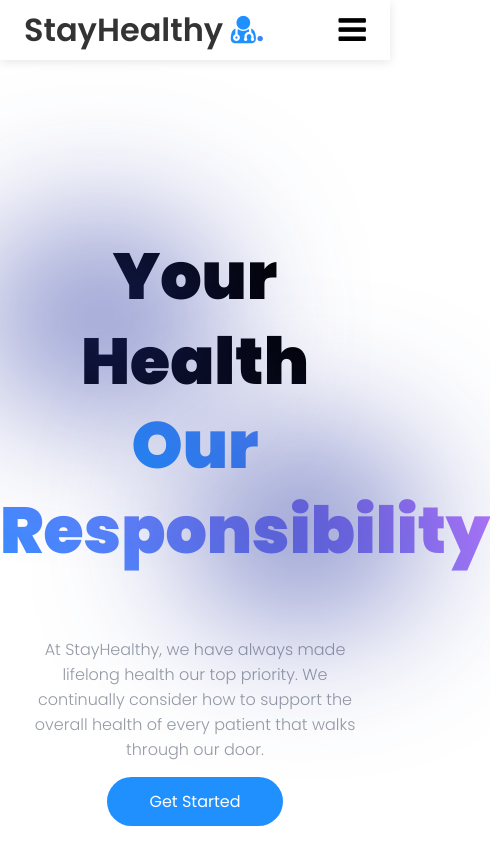
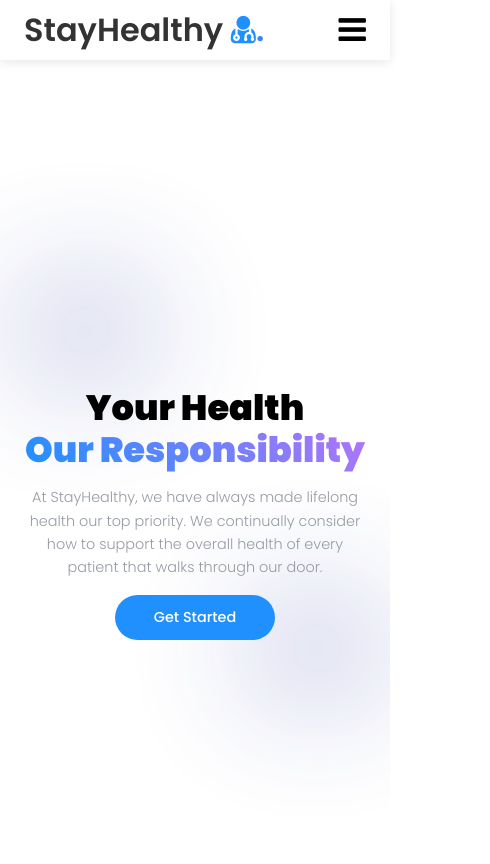
Before and after one commit to Emic21/med_app, a React (Create React App) app: page / in a window 390 px wide. Shown: the top 864 px of the page, 490 px wide, since content can reach past the window. Built offline with nearby package versions, Linux system fonts and the light colour scheme.

Commit message:
Update LandingPage.css

```diff
--- a/src/Components/Landing_Page/LandingPage.css
+++ b/src/Components/Landing_Page/LandingPage.css
@@ -3,183 +3,326 @@
     font-family: "Poppins", sans-serif;
     box-sizing: border-box;
 }
+
 .hero-section {
-    height: 100vh;
-    padding-top: 15rem;
+    min-height: 100vh;
+    padding: 8rem 1rem 2rem;
     background-color: transparent;
-    z-index: -1;
+    position: relative;
+    overflow: hidden;
+    display: flex;
+    flex-direction: column;
+    justify-content: center;
 }
+
 .hero-section .flex-hero {
     flex-direction: column;
-    gap: 30px;
-    text-align:center;
+    gap: 1.5rem;
+    text-align: center;
+    max-width: 1200px;
+    margin: 0 auto;
+    width: 100%;
 }
 
 .hero-section .flex-hero h1 {
-    font-size: 65px;
+    font-size: clamp(2.5rem, 5vw, 4rem);
     font-weight: 900;
+    line-height: 1.2;
+    padding: 0 1rem;
 }
+
 .text-gradient {
     background: linear-gradient(45deg,#2190FF 2.34%,#b673f8 100.78%);
     -webkit-background-clip: text;
     background-clip: text;
     -webkit-text-fill-color: transparent;
 }
+
 .hero-section h4 {
-    font-size: 22px;
+    font-size: clamp(1rem, 2.5vw, 1.4rem);
     font-weight: 300;
     text-align: center;
-    padding: 12px 14rem;
-    color:#969BA5;
+    color: #969BA5;
+    line-height: 1.6;
+    padding: 0 1rem;
+    max-width: 800px;
+    margin: 0 auto;
 }
 
 .hero-section .button {
-    padding: 0.7rem 2rem;
+    padding: 0.8rem 2rem;
     border-radius: 25px;
     background-color: #2190FF;
     color: #fff;
     border: 1px solid transparent;
-    width: 15%;
-    margin-top:15px;
+    font-size: 1rem;
+    font-weight: 500;
+    cursor: pointer;
+    transition: all 0.3s ease;
+    display: inline-block;
+    min-width: 180px;
+    max-width: 250px;
+    width: auto;
+    margin: 1rem auto;
+}
+
+.hero-section .button-container {
+    display: flex;
+    justify-content: center;
+    width: 100%;
+    margin-top: 1rem;
 }
 
 .hero-section div:nth-child(2) {
-    margin-top: 4rem;
+    margin-top: 2rem;
 }
 
 .hero-section .image {
     flex-direction: column;
     justify-content: center;
     align-items: center;
-    gap: 0px;
+    gap: 0;
+    max-width: 100%;
+    margin: 0 auto;
 }
 
+.hero-section .image img {
+    max-width: 100%;
+    height: auto;
+}
 
-
-
+/* Lists and Links */
 ul {
     list-style: none;
+    padding: 0;
 }
 
 a {
     text-decoration: none;
     color: #333;
+    transition: color 0.3s ease;
 }
 
-h1,
-h2 {
+h1, h2 {
     line-height: 1.3;
     margin: 15px 0;
 }
 
-
-
+/* Buttons */
 button {
-    transition: all 0.5s ease-in-out;
+    transition: all 0.3s ease;
     font-size: 1em;
     padding: 1em;
-    width: 100%;
     border-radius: 5px;
     margin-top: 10px;
+    border: none;
+    cursor: pointer;
 }
-
 
 .button:hover {
     transform: scale(0.98);
+    background-color: #1a7cdd;
 }
-
-
-@media screen and (max-width:980px) {
-    .hero-section h1 {
-        text-align: center;
-    }
-    .hero-section {
-        padding-top: 12rem;
-    }
-    .hero-section h4 {
-        font-size: 21px;
-        text-align: center;
-        padding: 0px 4rem;
-    }
-    .image {
-        width: 500px;
-    }
-    .hero-section .button{
-        margin-top:15px;
-        width: 45%;
-    }
-
-}
-
-@media screen and (max-width:400px) {
-    .hero-section h1 {
-        font-size: 35px;
-    }
-
-    .hero-section {
-        padding-top: 10rem;
-    }
-    .hero-section h4 {
-        font-size: 16px;
-        padding: 0px 2rem;
-    }
-
-}
-
-
-
-button,
-a,
-li {
-    cursor: pointer;
-}
-
-/* Blob */
-
 
 /* Blobs */
 .flex-hero .blob-cont {
     justify-content: center;
     align-items: center;
-    position: static;
-    margin: 10px;
+    position: absolute;
+    top: 0;
+    left: 0;
+    right: 0;
+    bottom: 0;
+    pointer-events: none;
+    z-index: -1;
 }
 
-
 .blob {
-    border-radius: 100px;
+    border-radius: 50%;
     filter: blur(60px);
+    opacity: 0.7;
 }
 
 .blue {
     background-color: #2937a392;
     position: absolute;
-    top:0;
-    left: 0;
-    right: 55%;
-    bottom: 25%;
-    margin: auto;
-    height: 150px;
-    width: 200px;
+    top: 20%;
+    left: 10%;
+    height: clamp(100px, 20vw, 200px);
+    width: clamp(150px, 25vw, 250px);
     animation: blobani 8s infinite ease;
 }
+
 .blue1 {
     background-color: #2937a392;
     position: absolute;
-    top:0;
-    left: 0;
-    right: -55%;
-    bottom: -25%;
-    margin: auto;
-    height: 150px;
-    width: 200px;
+    bottom: 20%;
+    right: 10%;
+    height: clamp(100px, 20vw, 200px);
+    width: clamp(150px, 25vw, 250px);
     animation: blobani 8s infinite ease;
 }
 
+@keyframes blobani {
+    0% { transform: scale(1) translate(0, 0); }
+    25% { transform: scale(1.1) translate(10px, 10px); }
+    50% { transform: scale(1.2) translate(-5px, 5px); }
+    75% { transform: scale(1.1) translate(5px, -5px); }
+    100% { transform: scale(1) translate(0, 0); }
+}
 
-  @keyframes blobani {
-    0% {top: 0; left: 0; transform: scale(1);}
-    30% {top: 0; left: 0; transform: scale(1.2);}
-    60% {top: 0; left: 0; transform: scale(1.3);}
-    100% {top: 0; left: 0; transform: scale(1);}
-  }
+/* Tablet Styles */
+@media screen and (min-width: 768px) and (max-width: 1023px) {
+    .hero-section {
+        padding: 10rem 2rem 3rem;
+    }
+
+    .hero-section .flex-hero h1 {
+        font-size: clamp(3rem, 6vw, 4.5rem);
+    }
+
+    .hero-section h4 {
+        font-size: 1.2rem;
+        padding: 0 2rem;
+    }
+
+    .blue {
+        top: 15%;
+        left: 5%;
+    }
+
+    .blue1 {
+        bottom: 15%;
+        right: 5%;
+    }
+}
+
+/* Desktop Styles */
+@media screen and (min-width: 1024px) {
+    .hero-section {
+        padding: 12rem 2rem 4rem;
+    }
+
+    .hero-section .flex-hero h1 {
+        font-size: 4rem;
+    }
+
+    .hero-section h4 {
+        font-size: 1.4rem;
+        padding: 0 14rem;
+    }
+
+    .hero-section .button {
+        width: 200px;
+    }
+
+    .blue {
+        top: 10%;
+        left: 15%;
+        height: 200px;
+        width: 250px;
+    }
+
+    .blue1 {
+        bottom: 10%;
+        right: 15%;
+        height: 200px;
+        width: 250px;
+    }
+}
+
+/* Small Mobile Styles */
+@media screen and (max-width: 480px) {
+    .hero-section {
+        padding: 6rem 1rem 2rem;
+        min-height: 100svh; /* Use small viewport height for mobile */
+    }
+
+    .hero-section .flex-hero {
+        gap: 1rem;
+    }
+
+    .hero-section .flex-hero h1 {
+        font-size: 2.2rem;
+        padding: 0 0.5rem;
+    }
+
+    .hero-section h4 {
+        font-size: 0.9rem;
+        padding: 0 0.5rem;
+    }
+
+    .hero-section .button {
+        padding: 0.7rem 1.5rem;
+        min-width: 160px;
+        font-size: 0.9rem;
+    }
+
+    .blue {
+        top: 25%;
+        left: 5%;
+        height: 80px;
+        width: 120px;
+    }
+
+    .blue1 {
+        bottom: 25%;
+        right: 5%;
+        height: 80px;
+        width: 120px;
+    }
+}
+
+/* Large Desktop Styles */
+@media screen and (min-width: 1440px) {
+    .hero-section .flex-hero h1 {
+        font-size: 5rem;
+    }
+
+    .hero-section h4 {
+        font-size: 1.5rem;
+        padding: 0 18rem;
+    }
+}
+
+/* Reduced motion for accessibility */
+@media (prefers-reduced-motion: reduce) {
+    .blob {
+        animation: none;
+    }
+
+    .button {
+        transition: none;
+    }
+}
+
+/* Orientation specific styles */
+@media screen and (max-height: 600px) and (orientation: landscape) {
+    .hero-section {
+        padding: 6rem 1rem 1rem;
+        min-height: auto;
+    }
+
+    .hero-section .flex-hero {
+        gap: 1rem;
+    }
+
+    .hero-section .flex-hero h1 {
+        font-size: 2rem;
+    }
+
+    .hero-section h4 {
+        font-size: 0.9rem;
+    }
+}
+
+/* High contrast mode support */
+@media (prefers-contrast: high) {
+    .text-gradient {
+        background: linear-gradient(45deg, #0066cc 2.34%, #9933cc 100.78%);
+    }
+
+    .hero-section h4 {
+        color: #666;
+    }
+}
```
